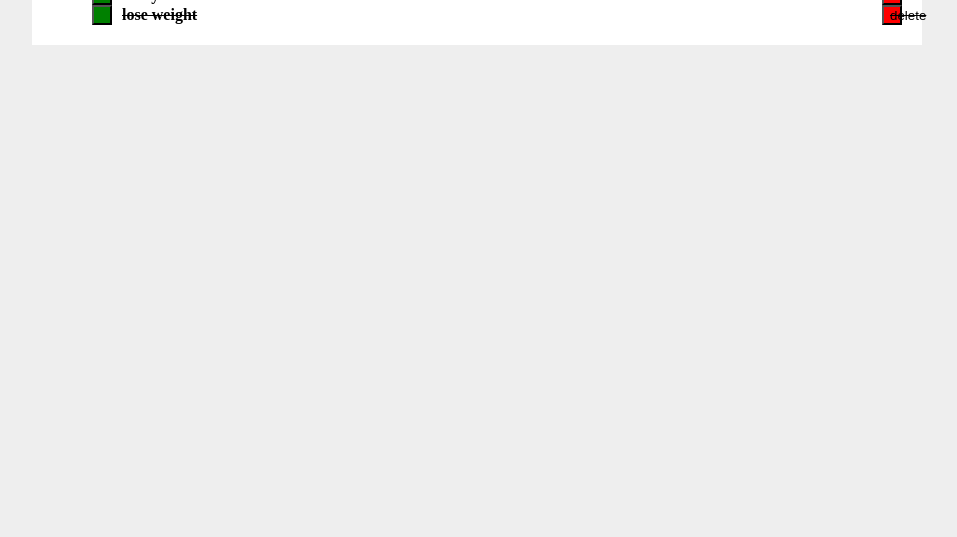
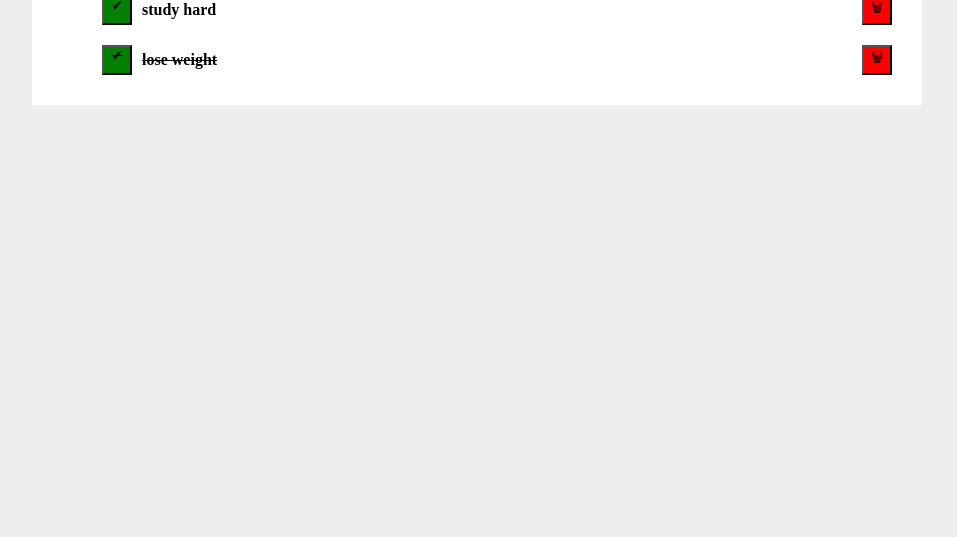
Before and after one commit to MarcinKufel/toDoList, a plain HTML site: page index.html in a window 1280 px wide. Shown: the part 313-850 px from the top of the page, without its empty margins (209-1166 px from the left). Drawn offline with Linux system fonts and the light colour scheme.

Commit message:
add emoji to buttons

```diff
--- a/css/style.css
+++ b/css/style.css
@@ -70,28 +70,28 @@ body {
 
 .button-notdone {
     display: grid;
-    height: 20px;
-    width: 20px;
+    height: 30px;
+    width: 30px;
     background-color: green;
 }
 
 .button-notdone:hover {
     display: grid;
-    height: 20px;
-    width: 20px;
+    height: 30px;
+    width: 30px;
     background-color: rgb(12, 165, 12);
 }
 
 .button-done {
     display: grid;
-    height: 20px;
-    width: 20px;
+    height: 30px;
+    width: 30px;
 }
 
 .button-remove {
     display: grid;
-    height: 20px;
-    width: 20px;
+    height: 30px;
+    width: 30px;
     background-color: red;
 }
 
@@ -104,4 +104,5 @@ body {
     grid-template-columns: auto 1fr auto;
     grid-gap: 10px;
     align-items: center;
+    padding: 10px;
 }
--- a/js/script.js
+++ b/js/script.js
@@ -42,7 +42,7 @@
 
 
 
-        const toggleDoneButtons = document.querySelectorAll(".js-done");
+        const toggleDoneButtons = document.querySelectorAll(".js-toggleDone");
 
         toggleDoneButtons.forEach((toggleDoneButton, index) => {
             toggleDoneButton.addEventListener("click", () => {
@@ -59,10 +59,10 @@
         for(const task of tasks) {
             htmlString += `
             <li class="task__item" ${task.done ?  "style=\"text-decoration: line-through\"" : ""}>
-            <button class="js-done button-notdone"></button>
+            <button class="js-toggleDone button-notdone">✔</button>
             ${task.content}
 
-            <button class="js-remove button-remove">delete</button>
+            <button class="js-remove button-remove">🗑</button>
             </li>
             `;
         }
```
Also changed, not shown: index.html (+1 -1 lines).
